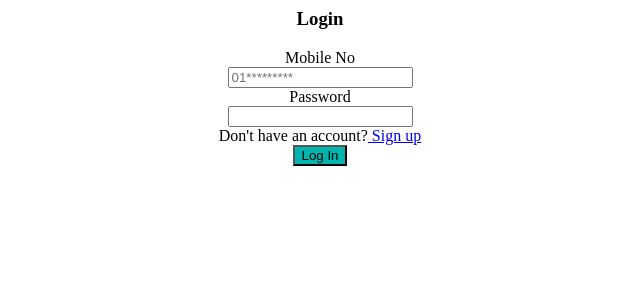
After one commit to Sarifit95/health_report_upload_php, a PHP site: page /web/_login.php in a window 1280 px wide. The commit adds this page. Shown: the top 300 px of the page, without its empty margins (320-960 px from the left). Run offline with PHP 8.4, Linux system fonts and the light colour scheme.

Commit message:
add login class and user login

```diff
--- a/class/DBController.php
+++ b/class/DBController.php
@@ -3,7 +3,7 @@ class DBController {
     private $host = "localhost";
     private $user = "root";
     private $password = "";
-    private $database = "crud_example";
+    private $database = "documents";
     private $conn;
 
     function __construct() {
--- a/web/_layout.php
+++ b/web/_layout.php
@@ -7,14 +7,15 @@
     <meta name="keywords" content="Server Side data table , Ajax CURD  with PHP & PDO, INSERT  EDIT, UPDATE, DELETE , Server Side data table , Ajax CURD  with PHP & PDO ,  Ajax CURD , PHP & PDO , data table PHP , Ajax CURD PHP, CORE PHP CURD" />
     <meta name="author" content="Sariful Islam">
 
-    <link rel="stylesheet" href="https://maxcdn.bootstrapcdn.com/bootstrap/3.3.7/css/bootstrap.min.css">
+    <link rel="stylesheet" href="https://maxcdn.bootstrapcdn.com/bootstrap/4.0.0/css/bootstrap.min.css" integrity="sha384-Gn5384xqQ1aoWXA+058RXPxPg6fy4IWvTNh0E263XmFcJlSAwiGgFAW/dAiS6JXm" crossorigin="anonymous">
+
     <script src="https://ajax.googleapis.com/ajax/libs/jquery/3.2.1/jquery.min.js"></script>
 
     <!-- datatable lib -->
     <link rel="stylesheet" href="https://cdn.datatables.net/1.10.16/css/jquery.dataTables.min.css">
     <script src="https://code.jquery.com/jquery-3.6.0.min.js" integrity="sha256-/xUj+3OJU5yExlq6GSYGSHk7tPXikynS7ogEvDej/m4=" crossorigin="anonymous"></script>
     <script src="https://cdn.datatables.net/1.10.16/js/jquery.dataTables.min.js"></script>
-    <script src="https://maxcdn.bootstrapcdn.com/bootstrap/3.3.7/js/bootstrap.min.js"></script>
+    <script src="https://maxcdn.bootstrapcdn.com/bootstrap/4.0.0/js/bootstrap.min.js" integrity="sha384-JZR6Spejh4U02d8jOt6vLEHfe/JQGiRRSQQxSfFWpi1MquVdAyjUar5+76PVCmYl" crossorigin="anonymous"></script>
     <script src="https://cdnjs.cloudflare.com/ajax/libs/jquery-validate/1.19.3/jquery.validate.min.js"></script>
     <link rel="stylesheet" href="https://cdnjs.cloudflare.com/ajax/libs/font-awesome/4.7.0/css/font-awesome.min.css">
     <style type="text/css">
--- /dev/null
+++ b/web/_login.php
@@ -0,0 +1,49 @@
+<h3 style="text-align: center">Login</h3>
+
+<div class="row">
+    <div class="col-md-8 offset-md-2">
+        <div class="card">
+            <div class="card-body" style=" text-align: center;">
+                <form  action="" method="POST" name="login" id="sign_in" novalidate="novalidate">
+
+                    <div class="form-group row">
+                        <label for="name_en" class="col-md-2 col-form-label">Mobile No</label>
+                        <div class="col-md-8">
+                            <input type="text" id="mobile" name="mobile" class="form-control" placeholder="01*********">
+                        </div>
+
+                    </div>
+                    <div class="form-group row">
+                        <label for="password" class="col-md-2 col-form-label">Password</label>
+                        <div class="col-md-8">
+                            <input type="password" id="password" name="password" class="form-control" >
+                        </div>
+
+                    </div>
+                    <div class="form-group row ">
+                        <label  class="col-md-6 offset-md-2 col-form-label offset-md-1">Don't have an account?<a href="index?action=sign-up"> Sign up</a></label>
+
+
+                    </div>
+                    <div class="form-group row">
+
+
+                        <div class="col-md-6 offset-md-2">
+                            <button type="submit" class="btn btn-primary" style="background-color: #00b5ad;">Log In</button>
+
+                        </div>
+
+                    </div>
+
+
+
+
+
+
+
+
+                </form>
+            </div>
+        </div>
+    </div>
+</div>
```
Also changed, not shown: class/Login.php (added, +27 -0 lines), index.php (+39 -0 lines), profile.php (added, +27 -0 lines), .htaccess (added).
